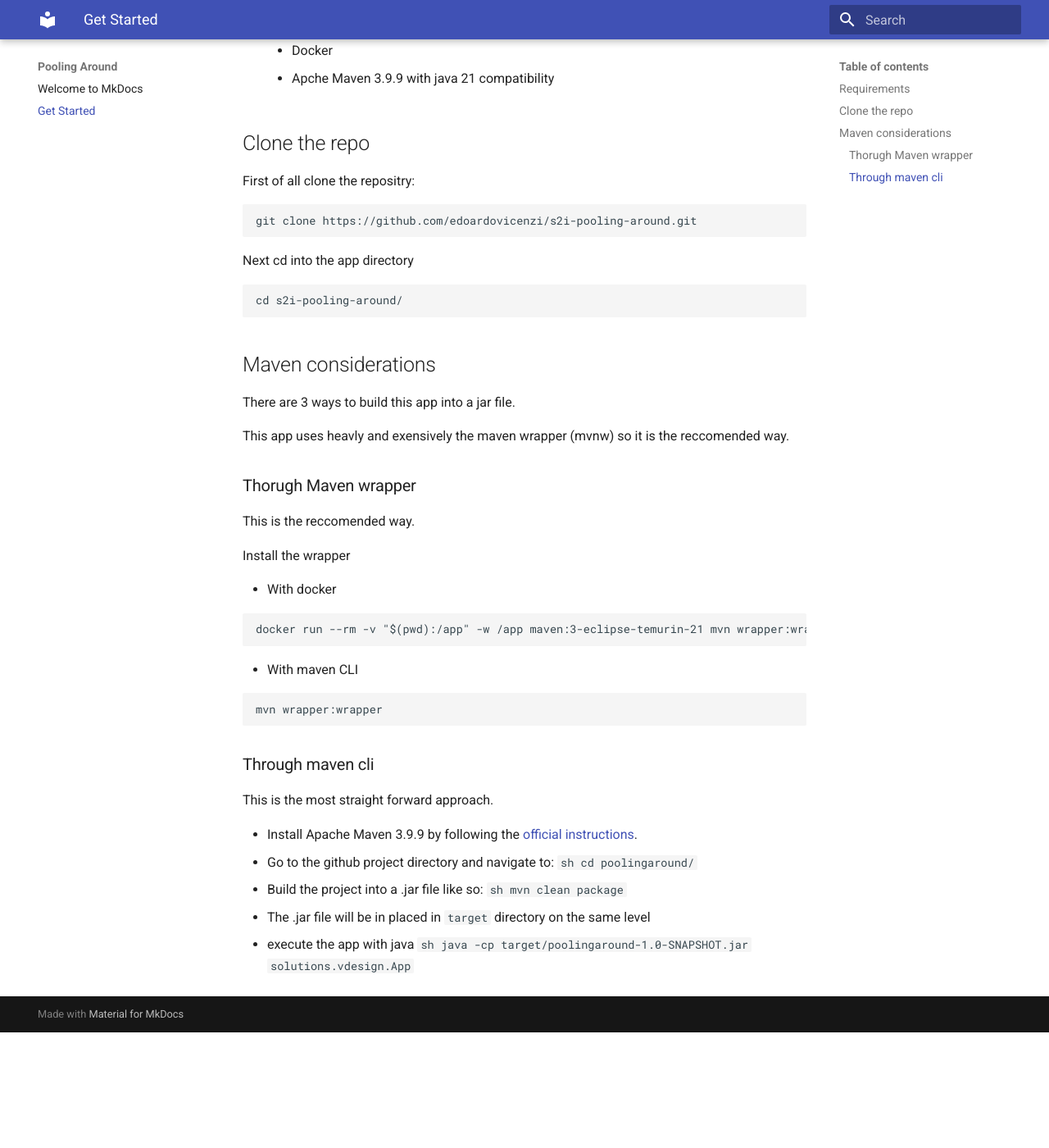
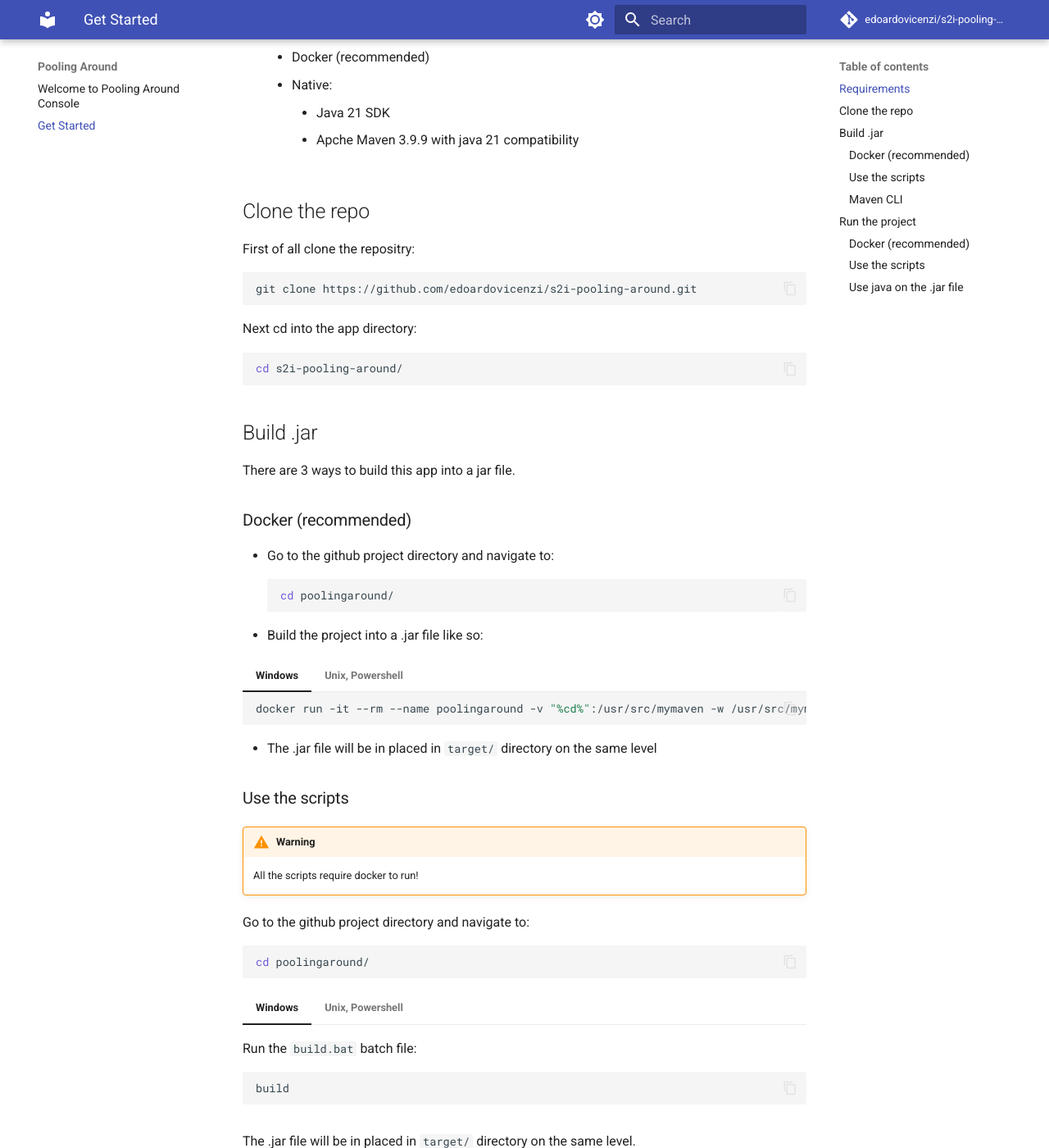
Before and after one commit to edoardovicenzi/s2i-pooling-around, an MkDocs documentation site: the page built from docs/installation.md, in a window 1280 px wide and 1400 px high, scrolled down 282 px. Shown: the whole window at 82% size. Built offline with MkDocs 1.6.1 and Material for MkDocs 9.7.7, drawn with Linux system fonts in a browser that asks for light colours; comment, search, counter and statistics services are not loaded; before the commit the page ends 1541 px from its top, so only the background shows below that; some of the changed text lies outside the part shown.

````diff
--- a/docs/installation.md
+++ b/docs/installation.md
@@ -1,12 +1,14 @@
 # Get Started
 
 ## Requirements
+You can build this project with java OR use docker (recommended)
 
 - git
-- Java 21 SDK
-- One of:
-    - Docker
-    - Apche Maven 3.9.9 with java 21 compatibility
+- Choose one:
+    - Docker (recommended)
+    - Native:
+        - Java 21 SDK
+        - Apche Maven 3.9.9 with java 21 compatibility
 
 ## Clone the repo
 
@@ -15,37 +17,62 @@ First of all clone the repositry:
 ```sh
 git clone https://github.com/edoardovicenzi/s2i-pooling-around.git
 ```
-Next cd into the app directory
 
+Next cd into the app directory:
 
 ```sh
 cd s2i-pooling-around/
 ```
 
-## Maven considerations
+## Build .jar
 
 There are 3 ways to build this app into a jar file.
 
-This app uses heavly and exensively the maven wrapper (mvnw) so it is the reccomended way.
+### Docker (recommended)
 
-### Thorugh Maven wrapper
+- Go to the github project directory and navigate to:
+    ```sh
+    cd poolingaround/
+    ```
+- Build the project into a .jar file like so:
 
-This is the reccomended way.
+=== "Windows"
 
-Install the wrapper
+    ```sh
+    docker run -it --rm --name poolingaround -v "%cd%":/usr/src/mymaven -w /usr/src/mymaven maven:3-eclipse-temurin-21 mvn clean package
+    ```
+=== "Unix, Powershell"
 
-- With docker
-```sh
-docker run --rm -v "$(pwd):/app" -w /app maven:3-eclipse-temurin-21 mvn wrapper:wrapper
-```
+    ```sh
+    docker run -it --rm --name poolingaround -v "$(PWD)":/usr/src/mymaven -w /usr/src/mymaven maven:3-eclipse-temurin-21 mvn clean package
+    ```
+- The .jar file will be in placed in `target/` directory on the same level
 
-- With maven CLI
-```sh
-mvn wrapper:wrapper
-```
+### Use the scripts
 
-<!-- TODO: DOCS: Finish mvnw installation guide  -->
-### Through maven cli
+!!! warning
+
+    All the scripts require docker to run!
+
+Go to the github project directory and navigate to:
+    ```sh
+    cd poolingaround/
+    ```
+=== "Windows"
+
+    Run the `build.bat` batch file:
+    ```bat
+    build
+    ```
+=== "Unix, Powershell"
+
+    Run the `build.bash` shell file:
+    ```sh
+    build
+    ```
+The .jar file will be in placed in `target/` directory on the same level.
+
+### Maven CLI
 
 This is the most straight forward approach.
 
@@ -58,8 +85,49 @@ This is the most straight forward approach.
     ```sh
     mvn clean package
     ```
-- The .jar file will be in placed in `target` directory on the same level
-- execute the app with java
+- The .jar file will be in placed in `target/` directory on the same level
+
+## Run the project
+To run the .jar there are currently 3 supported ways.
+### Docker (recommended)
+
+- Go to the github project directory and navigate to:
+    ```sh
+    cd poolingaround/
+    ```
+
+- Run the following commands to build and run the project:
+    ```sh
+    docker buildx build -t poolingaround .
+
+    docker run --rm -it poolingaround
+    ```
+
+### Use the scripts
+
+!!! warning
+
+    All the scripts require docker to run!
+
+Go to the github project directory and navigate to:
+    ```sh
+    cd poolingaround/
+    ```
+=== "Windows"
+
+    Run the `build_and_run.bat` batch file:
+    ```bat
+    build_and_run
+    ```
+=== "Unix, Powershell"
+
+    Run the `build_and_run.bash` shell file:
+    ```sh
+    build_and_run
+    ```
+### Use java on the .jar file
+This step requires you to have Java 21 JDK installed as well as the JAVA_HOME enviromental variable set to point to the right Java version (21)
+Build the .jar first (see above) the run:
     ```sh
     java -cp target/poolingaround-1.0-SNAPSHOT.jar solutions.vdesign.App
     ```
--- a/mkdocs.yml
+++ b/mkdocs.yml
@@ -1,4 +1,37 @@
 site_name: Pooling Around
 site_url: https://edoardovicenzi.github.io/s2i-pooling-around
+repo_url: https://github.com/edoardovicenzi/s2i-pooling-around
+repo_name: edoardovicenzi/s2i-pooling-around
 theme:
   name: material
+  palette:
+
+    # Palette toggle for light mode
+    - scheme: default
+      toggle:
+        icon: material/brightness-7
+        name: Switch to dark mode
+
+    # Palette toggle for dark mode
+    - scheme: slate
+      toggle:
+        icon: material/brightness-4
+        name: Switch to light mode
+  features:
+    - content.code.copy
+    - navigation.top
+    - navigation.footer
+    - content.tabs.link
+
+markdown_extensions:
+  - admonition
+  - pymdownx.details
+  - pymdownx.superfences
+  - pymdownx.highlight:
+      anchor_linenums: true
+      line_spans: __span
+      pygments_lang_class: true
+  - pymdownx.inlinehilite
+  - pymdownx.snippets
+  - pymdownx.tabbed:
+      alternate_style: true
````
Also changed, not shown: README.md (+151 -1 lines), docs/index.md (+19 -12 lines), 2 other files.
